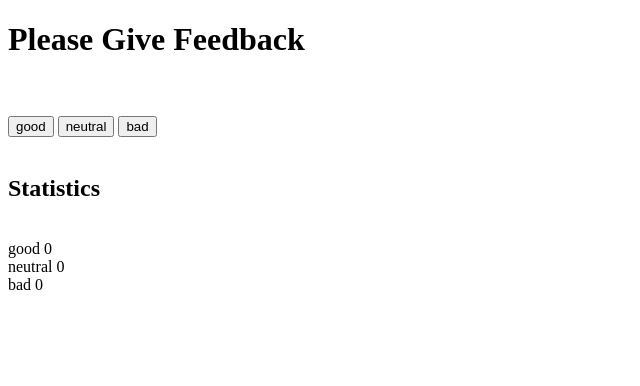
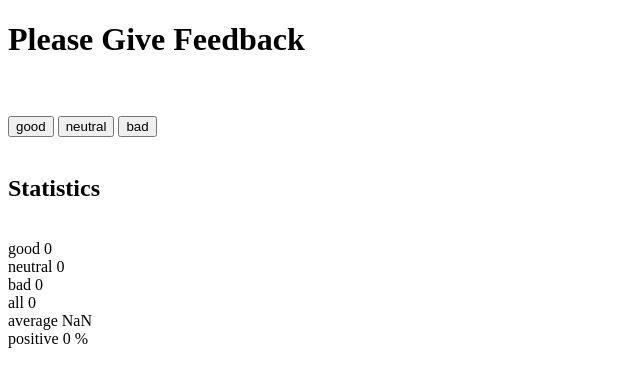
Before and after one commit to samilloin/full_stack_open, a React (Vite) app in the folder part_1/osa1/unicafe/: page / in a window 1280 px wide. Shown: the top 386 px of the page, without its empty margins (0-640 px from the left). Built offline with nearby package versions, Linux system fonts and the light colour scheme.

Commit message:
1.7: unicafe step2

```diff
--- a/part_1/osa1/unicafe/src/App.jsx
+++ b/part_1/osa1/unicafe/src/App.jsx
@@ -20,6 +20,9 @@ const App = () => {
       good {good}<br/>
       neutral {neutral}<br/>
       bad {bad}<br/>
+      all {good + neutral + bad}<br/>
+      average {(good - bad)/(good+neutral+bad)}<br/>
+      positive {good!=0?(good/(good + neutral + bad)*100):0} %
     </div>
   )
 }
```
